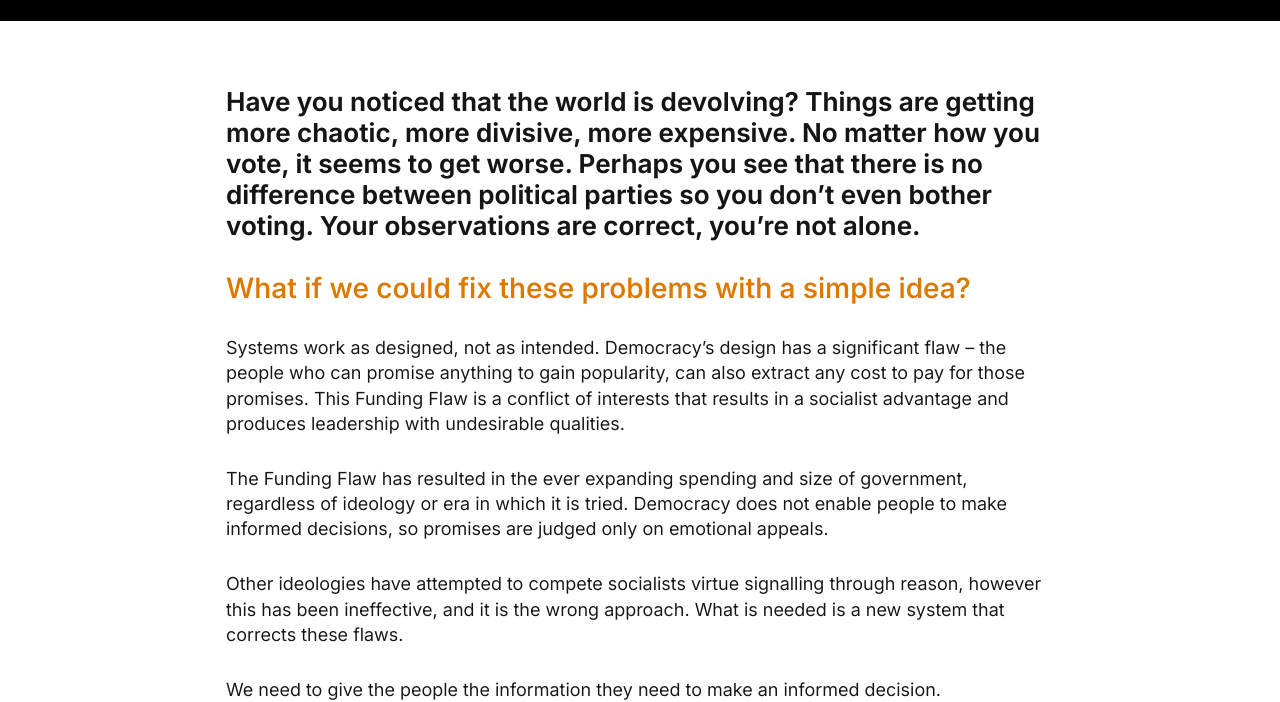
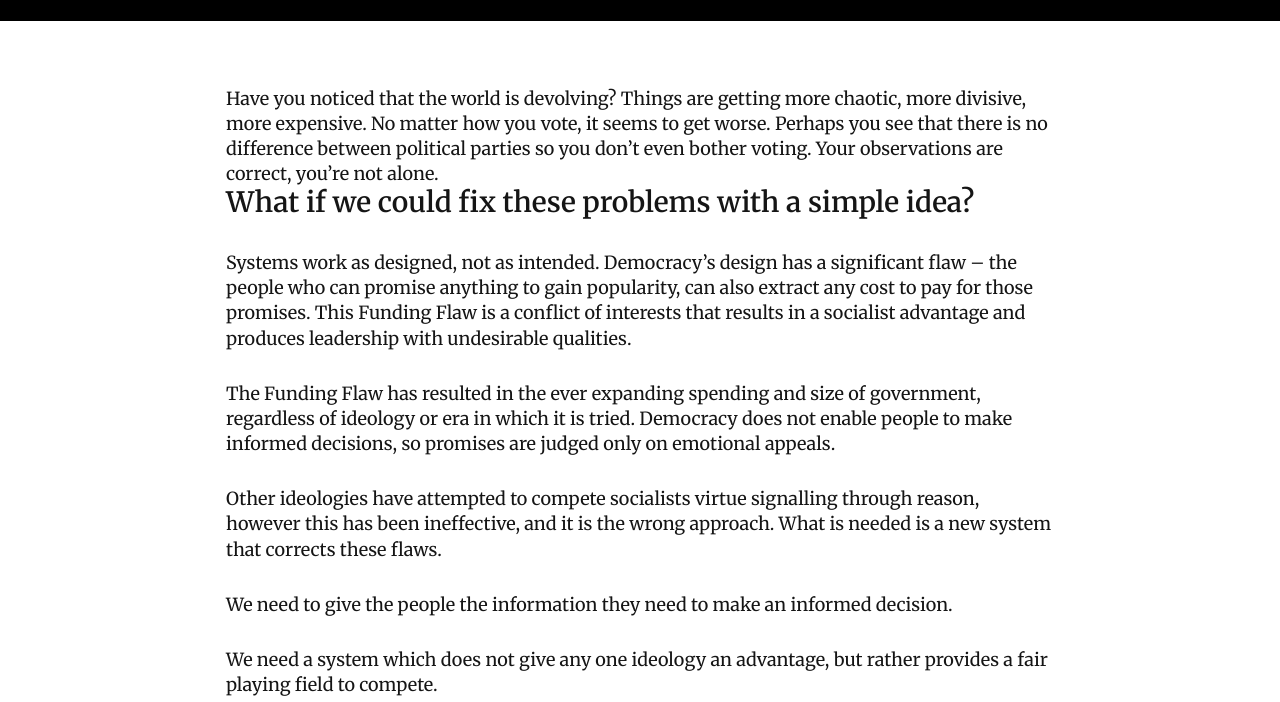
Before and after one commit to bazzle/valuarchy, an Eleventy site: page src/index.md in a window 1280 px wide. Shown: the part 109-811 px from the top of the page. Built offline with nearby package versions, Linux system fonts and the light colour scheme; Eleventy itself is replaced by a stand-in of ours; files that its build step writes are made by us from their sources; a web font is replaced by a local one.

Commit message:
Load fonts and create font classes

```diff
--- a/src/assets/styles/_all-vars.scss
+++ b/src/assets/styles/_all-vars.scss
@@ -1,3 +1,5 @@
+@import url('https://fonts.googleapis.com/css2?family=Merriweather:ital,opsz,wght@0,18..144,300..900;1,18..144,300..900&family=Piazzolla:ital,opsz,wght@0,8..30,100..900;1,8..30,100..900&display=swap');
+
 /* Useful helpers -------------------------------------- */
 
 @mixin light-mode-wrapper {
@@ -9,62 +11,24 @@
 	}
 }
 
-/* Typography ------------------------------------------------- */
-/* Type mixins ----------------------------------------------- */
+/* Fonts ------------------------------------------------- */
 
-@mixin body-weight-bold{
+// <weight>: Use a value from 300 to 900
+.merriweather-bold{
+	font-family: "Merriweather", serif;
+	font-optical-sizing: auto;
 	font-weight: 600;
-	@include light-mode-wrapper{
-		font-weight: 700;
-	}
+	font-style: normal;
+	font-variation-settings:
+		"wdth" 100;
 }
-
-@mixin text-display{
-	font-family: var(--font-display);
-	font-size: var(--font-size-display);
+.merriweather-std{
+	font-family: "Merriweather", serif;
+	font-optical-sizing: auto;
+	font-weight: 400;
 	font-style: normal;
-	line-height: 1;
-	font-weight: 760;
-	@include light-mode-wrapper{
-		font-weight: 780;
-	}
-}
-
-@mixin text-display-medium{
-	font-family: var(--font-display);
-	font-size: var(--font-size-display-medium);
-	font-style: normal;
-	line-height: 1;
-	font-weight: 760;
-	@include light-mode-wrapper{
-		font-weight: 780;
-	}
-}
-
-@mixin text-display-small{
-	font-family: var(--font-display);
-	font-size: var(--font-size-display-small);
-	font-style: normal;
-	line-height: 1.1;
-	font-weight: 500;
-	@include light-mode-wrapper{
-		font-weight: 600;
-	}
-	@media print{
-		font-size: 3rem;
-		font-weight: 600;
-	}
-}
-
-@mixin text-std{
-	font-family: var(--font-std);
-	font-size: var(--font-size-std);
-	font-style: normal;
-	line-height: 1.4;
-	font-weight: 380;
-	@include light-mode-wrapper{
-		font-weight: 460;
-	}
+	font-variation-settings:
+		"wdth" 100;
 	strong, b{
 		font-weight: 650;
 		@include light-mode-wrapper{
@@ -73,179 +37,86 @@
 	}
 }
 
+// <weight>: Use a value from 100 to 900
+.piazzolla-bold {
+  font-family: "Piazzolla", serif;
+  font-optical-sizing: auto;
+  font-weight: 600;
+  font-style: normal;
+}
+
+/* Type mixins ----------------------------------------------- */
+
+
+@mixin text-display{
+	@extend .merriweather-bold;
+	color: var(--color-foreground);
+	font-size: var(--font-size-display);
+	font-style: normal;
+	line-height: 1;
+	font-weight: 760;
+}
+
+
+@mixin text-std{
+	@extend .merriweather-std;
+	color: var(--color-foreground);
+	font-size: var(--font-size-std);
+	line-height: 1.4;
+}
+
 @mixin text-link-defaults{
+	@extend .merriweather-std;
 	color: var(--color-bitcoin-a11y-text);
-	text-decoration: underline;
-	text-underline-offset: 0.1em;
-	text-decoration-thickness: .05em;
-	font-style: normal;
-	font-weight: 500;
-	&:hover{
-		text-decoration: none;
-	}
-	@include light-mode-wrapper{
-		text-underline-offset: .15em;
-		text-decoration-thickness: .08em;
-	}
 }
 
 @mixin text-link{
-	font-family: var(--font-body);
 	@include text-link-defaults;
-	@include body-weight-bold;
-}
-
-@mixin standalone-link{
-	@include text-link;
-	font-size: var(--font-size-std);
-	font-family: var(--font-std);
-	color: var(--color-accent);
 	text-decoration: underline;
-	text-underline-offset: 0.1em;
-	text-decoration-thickness: .05em;
-	font-style: normal;
-	font-weight: 550;
-	@include light-mode-wrapper{
-		font-weight: 650;
-		text-underline-offset: .15em;
-		text-decoration-thickness: .08em;
-	}
-	&:hover{
+	&:hover, &:focus-visible{
 		text-decoration: none;
 	}
 }
 
-@mixin standalone-link-inactive{
-	font-family: var(--font-std);
-	color: var(--color-foreground);
-	font-style: normal;
-	@include body-weight-bold;
-	@media print{
-		font-weight: 700;
+@mixin standalone-link{
+	@include text-link-defaults;
+	text-decoration: underline;
+	text-underline-offset: 0.1em;
+	text-decoration-thickness: .05em;
+	&:hover, &:focus-visible{
+		text-decoration: none;
 	}
 }
 
 @mixin text-heading-defaults{
-	color: var(--color-accent-a11y);
-	font-family: var(--font-std);
+	@extend .merriweather-bold;
+	color: var(--color-foreground);
 	line-height:1.2;
 }
 
 @mixin text-heading{
 	@include text-heading-defaults;
 	font-size: var(--font-size-heading);
-	font-weight: 550;
-	@include light-mode-wrapper{
-		font-weight: 600;
-	}
-}
-
-@mixin text-heading--chunky{
-	@include text-heading-defaults;
-	font-size: var(--font-size-heading);
-	font-weight: 650;
-	@include light-mode-wrapper{
-		font-weight: 750;
-	}
-}
-
-@mixin text-heading-thin{
-	@include text-heading-defaults;
-	font-size: var(--font-size-heading);
-	font-weight: 350;
-	@include light-mode-wrapper{
-		font-weight: 450;
-	}
-
 }
 
 @mixin text-heading-small{
 	@include text-heading-defaults;
 	font-size: var(--font-size-heading-small);
-	font-weight: 550;
-	@include light-mode-wrapper{
-		font-weight: 600;
-	}
-}
-
-@mixin text-intro{
-	font-family: var(--font-std);
-	font-size: var(--font-size-body-intro);
-	line-height: 1.2;
-	font-weight: 650;
-	@include light-mode-wrapper{
-		font-weight: 750;
-	}
-}
-
-@mixin text-medium{
-	font-family: var(--font-std);
-	font-size: var(--font-size-medium);
-	font-style: normal;
-	line-height: 1.6;
-	font-weight: 450;
-	@include light-mode-wrapper{
-		font-weight: 550;
-	}
 }
 
 @mixin text-blocky{
-	font-family: var(--font-blocky);
+	font-family: sans-serif;
 	font-style: normal;
 	text-transform: uppercase;
+	color: var(--color-foreground);
 	font-size: var(--font-size-blocky);
 	letter-spacing: .03em;
-	font-weight: 420;
-	@include light-mode-wrapper{
-		font-weight: 520;
-	}
-	@media print{
-		font-size: 1.7rem;
-	}
-}
-
-@mixin text-blocky-bold{
-	font-family: var(--font-blocky);
-	font-style: normal;
-	text-transform: uppercase;
-	font-size: var(--font-size-blocky);
-	letter-spacing: .03em;
-	font-weight: 550;
-	@include light-mode-wrapper{
-		font-weight: 650;
-		letter-spacing: .06em;
-	}
+	font-weight: bold;
 }
 
 @mixin text-tiny{
-	font-size: var(--font-size-tiny);
-	font-family: var(--font-std);
-	letter-spacing: .02em;
-	font-weight: 400;
-	@include light-mode-wrapper{
-		font-weight: 500;
-	}
-	strong, b{
-		font-weight: 500;
-		@include light-mode-wrapper{
-			font-weight: 600;
-		}
-	}
+	@extend .merriweather-std;
+	color: var(--color-foreground);
+	font-size: var(--font-size-std);
+	line-height: 1.4;
 }
-
-@mixin text-miniscule{
-	font-family: var(--font-std);
-	font-size: var(--font-size-miniscule);
-	font-style: normal;
-	line-height: 1.4;
-	font-weight: 400;
-	@include light-mode-wrapper{
-		font-weight: 500;
-	}
-	strong, b{
-		font-weight: 500;
-		@include light-mode-wrapper{
-			font-weight: 600;
-		}
-	}
-}
--- a/src/assets/styles/modules/_body-text.scss
+++ b/src/assets/styles/modules/_body-text.scss
@@ -1,13 +1,8 @@
 @use "../all-vars" as *;
-
-.lead-in{
-	@include text-intro;
-	margin-bottom: var(--block-spacing--text);
-}
 
 .small-print{
 	p{
-		@include text-miniscule;
+		@include text-tiny;
 		margin-bottom: 1em;
 	}
 }
--- a/src/assets/styles/variables.css
+++ b/src/assets/styles/variables.css
@@ -1,5 +1,3 @@
-@import url("https://fonts.googleapis.com/css2?family=Inter:ital,opsz,wght@0,14..32,100..900;1,14..32,100..900&display=swap");
-
 :root{
 	/* Colors */
 	--color-bitcoin: #f7931a;
@@ -54,11 +52,6 @@
 	--font-size-blocky: clamp(1.472rem, 1.6vw, 1.6rem);
 	--font-size-tiny: 1.3rem;
 	--font-size-miniscule: 1.25rem;
-
-	--font-body: "Inter", sans-serif;
-	--font-std: "Inter", sans-serif;
-	--font-display: "Inter", sans-serif;
-	--font-blocky: "Inter", sans-serif;
 }
 
 body.dark-mode{
```
Also changed, not shown: 4 other files.
